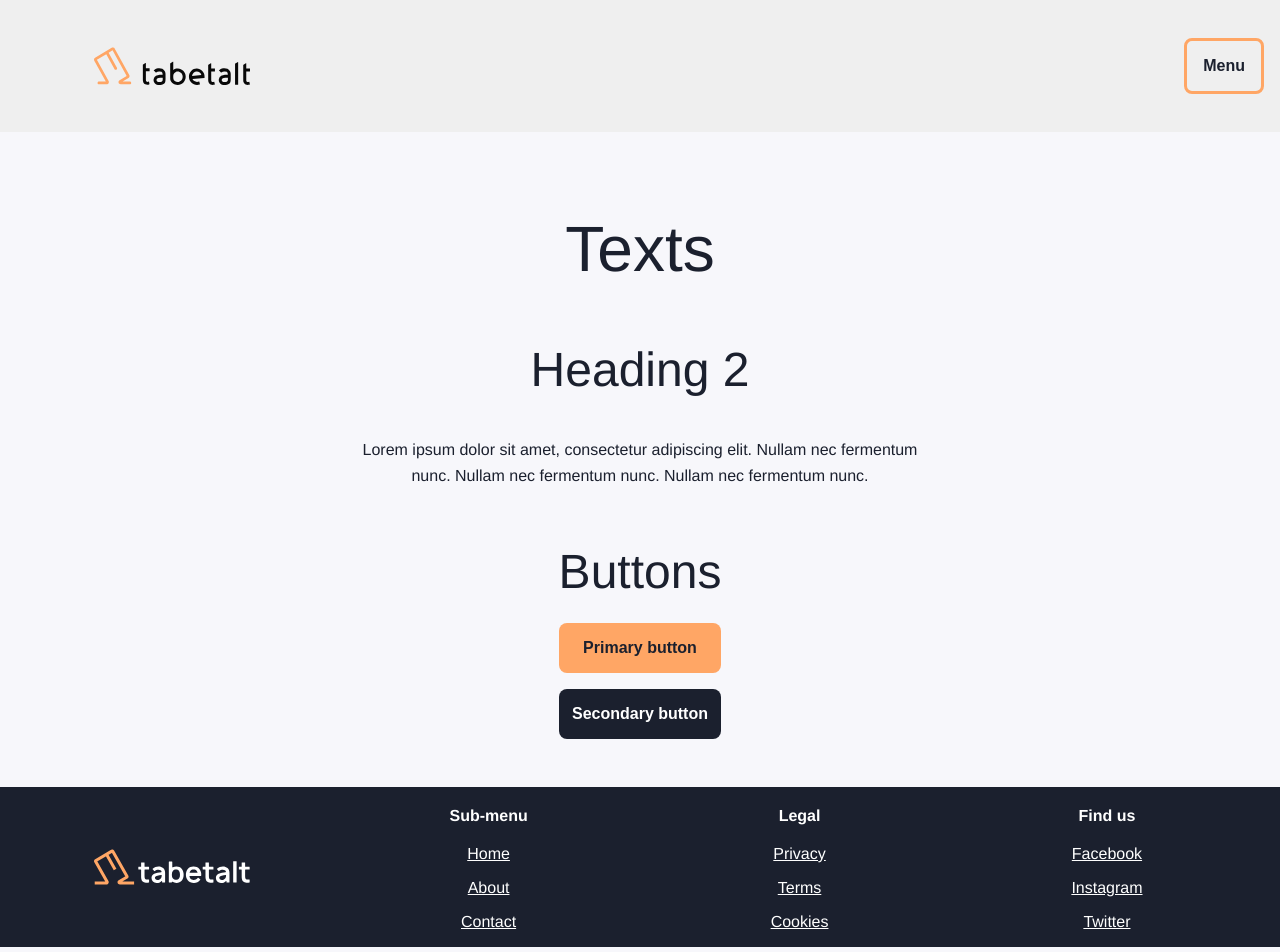
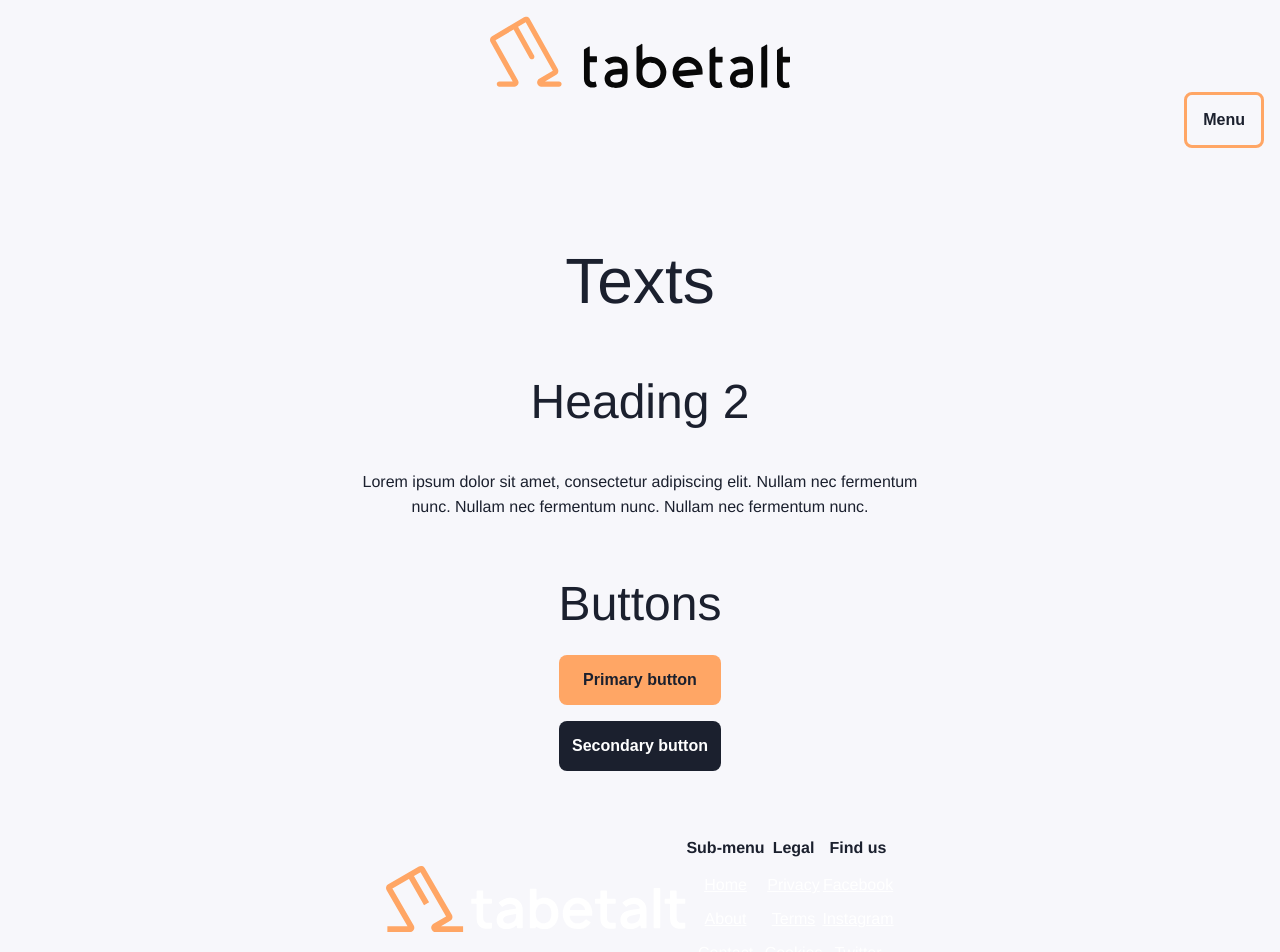
Before and after one commit to tabetalt/style-guide, a SvelteKit app: page / in a window 1280 px wide. Shown: the top 952 px of the page. Built offline with nearby package versions, Linux system fonts and the light colour scheme.

Commit message:
refactor: simplify layout

```diff
--- a/src/routes/+layout.svelte
+++ b/src/routes/+layout.svelte
@@ -21,19 +21,19 @@
 	<footer>
 		<img src={darkLogo} alt="Tabetalt logo" />
 		<div class="link-menu">
-			<section id="sub-menu" class="footer-menu">
+			<section id="sub-menu">
 				<b> Sub-menu </b>
 				<a href="/"> Home </a>
 				<a href="/"> About </a>
 				<a href="/"> Contact </a>
 			</section>
-			<section id="legal" class="footer-menu">
+			<section id="legal">
 				<b> Legal </b>
 				<a href="/"> Privacy </a>
 				<a href="/"> Terms </a>
 				<a href="/"> Cookies </a>
 			</section>
-			<section id="find-us" class="footer-menu">
+			<section id="find-us">
 				<b> Find us </b>
 				<a href="/"> Facebook </a>
 				<a href="/"> Instagram </a>
@@ -45,12 +45,6 @@
 
 <style scoped>
 	header {
-		display: grid;
-		grid-template-columns: 1fr 3fr;
-		align-items: center;
-		padding: 1em;
-		background-color: var(--header-background);
-		min-height: 100px;
 		button {
 			width: fit-content;
 			padding: 1em;
@@ -67,13 +61,6 @@
 		width: clamp(50px, 50%, 300px);
 	}
 	footer {
-		background-color: var(--footer-background);
-		color: var(--light-color);
-		min-height: 100px;
-		padding: 1em;
-		display: grid;
-		grid-template-columns: 1fr 3fr;
-		justify-content: center;
 		img {
 			justify-self: center;
 		}
@@ -82,12 +69,12 @@
 		display: flex;
 		flex-direction: row;
 		justify-content: space-around;
-	}
-	.footer-menu {
-		display: flex;
-		flex-direction: column;
-		justify-content: center;
-		align-items: center;
-		gap: 1em;
+		section {
+			display: flex;
+			flex-direction: column;
+			justify-content: center;
+			align-items: center;
+			gap: 1em;
+		}
 	}
 </style>
```
